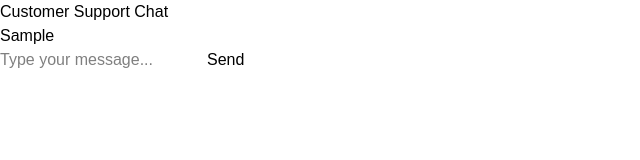
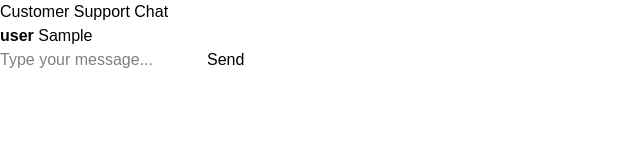
Before and after one commit to ajogerio/customer-support-ai-chatbot, a Next.js app in the folder frontend/: page /chat in a window 1280 px wide. Both pictures are taken after typing "Sample" into the empty fields and a click on the button "Send". Shown: the top 160 px of the page, without its empty margins (0-640 px from the left). Built offline with nearby package versions, Linux system fonts and the light colour scheme.

Commit message:
feat: modify messages to accommodate new type

```diff
--- a/frontend/src/components/Chat/index.tsx
+++ b/frontend/src/components/Chat/index.tsx
@@ -1,14 +1,15 @@
 'use client';
 
 import { useState } from 'react';
+import { Message } from '@/types/chat'
 
 export default function Chat() {
-  const [messages, setMessages] = useState<string[]>([]);
+  const [messages, setMessages] = useState<Message[]>([]);
   const [input, setInput] = useState<string>('');
 
   const sendMessage = () => {
     if (input.trim() === '') return; // Do not send empty messages
-    setMessages([...messages, input]);
+    setMessages([...messages, { text: input, sender: 'user' }]);
     setInput('');
   }
 
@@ -16,7 +17,9 @@ export default function Chat() {
     <div>
       {/* Display Messages */}
       {messages.map((msg, index) => (
-        <div key={index}>{msg}</div>
+        <div key={index}>
+          <strong>{msg.sender}</strong> {msg.text}
+        </div>
       ))}
 
       {/* Input Box */}
```
